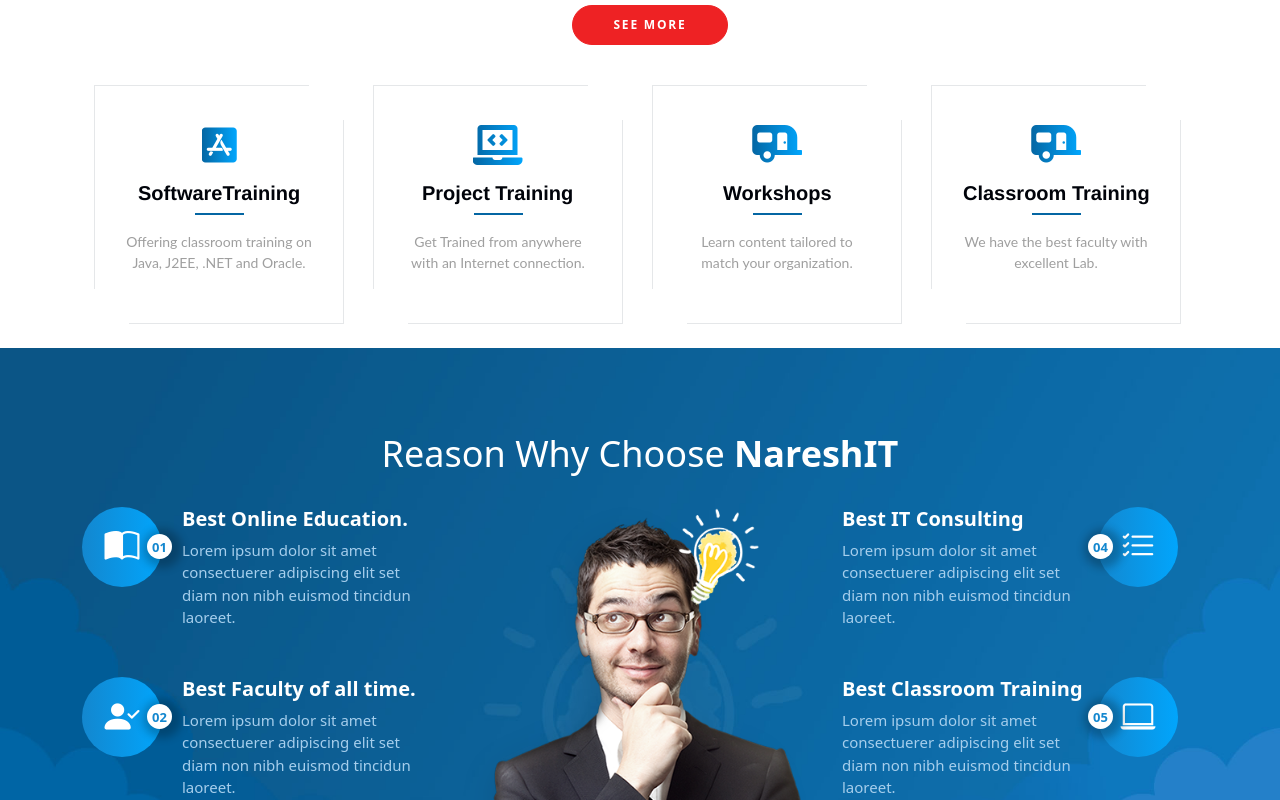
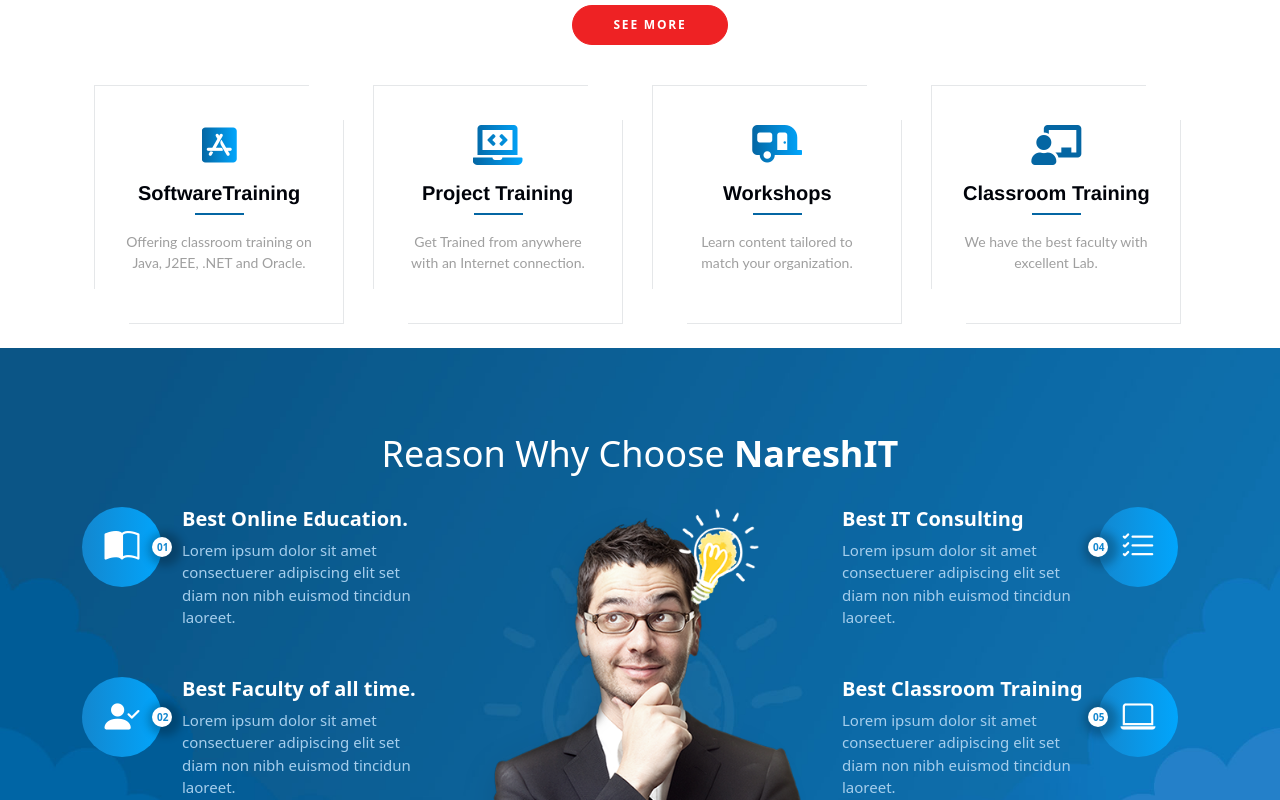
Before and after one commit to Narendrakaduru/NareshIT, a website: page public/index.html in a window 1280 px wide. Shown: the part 800-1600 px from the top of the page. Drawn offline with nearby package versions, Linux system fonts and the light colour scheme.

Commit message:
some changes in Home page

```diff
--- a/public/index.html
+++ b/public/index.html
@@ -235,7 +235,7 @@
                         <div class="box-top">
                             <div class="box-icon"></div>
                             <div class="box-header">
-                                <i class="fas fa-caravan mb-3 text-gradient"></i>
+                                <i class="fas fa-chalkboard-teacher mb-3"></i>
                                 <h5><a href="#">Classroom Training</a></h5>
                             </div>
                         </div>
--- a/src/css/main.css
+++ b/src/css/main.css
@@ -377,8 +377,8 @@
 .icon-container .text-badge {
     padding: 5px;
     border-radius: 50%;
-    width: 25px;
-    height: 25px;
+    width: 20px;
+    height: 20px;
     text-align: center;
     box-shadow: 3px 2px 9px 7px rgba(0,0,0,0.24);
     -webkit-box-shadow: 3px 2px 9px 7px rgba(0,0,0,0.24);
@@ -392,9 +392,9 @@
 }
 .icon-container .text-badge span {
     color: #1387cf;
-    font-size: 13px;
+    font-size: 10px;
     font-weight: 700;
-    line-height: 16px;
+    line-height: 10px;
     text-align: center;
 }
 footer{
```
